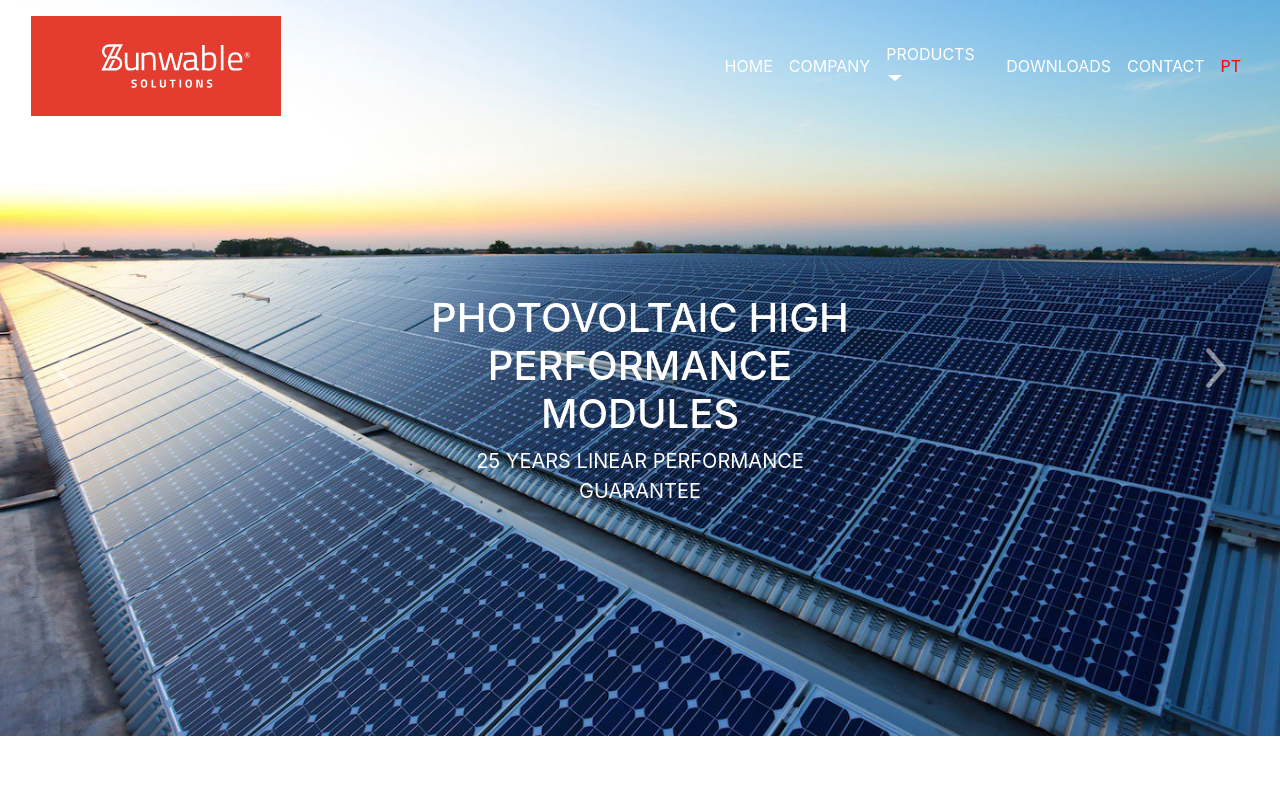
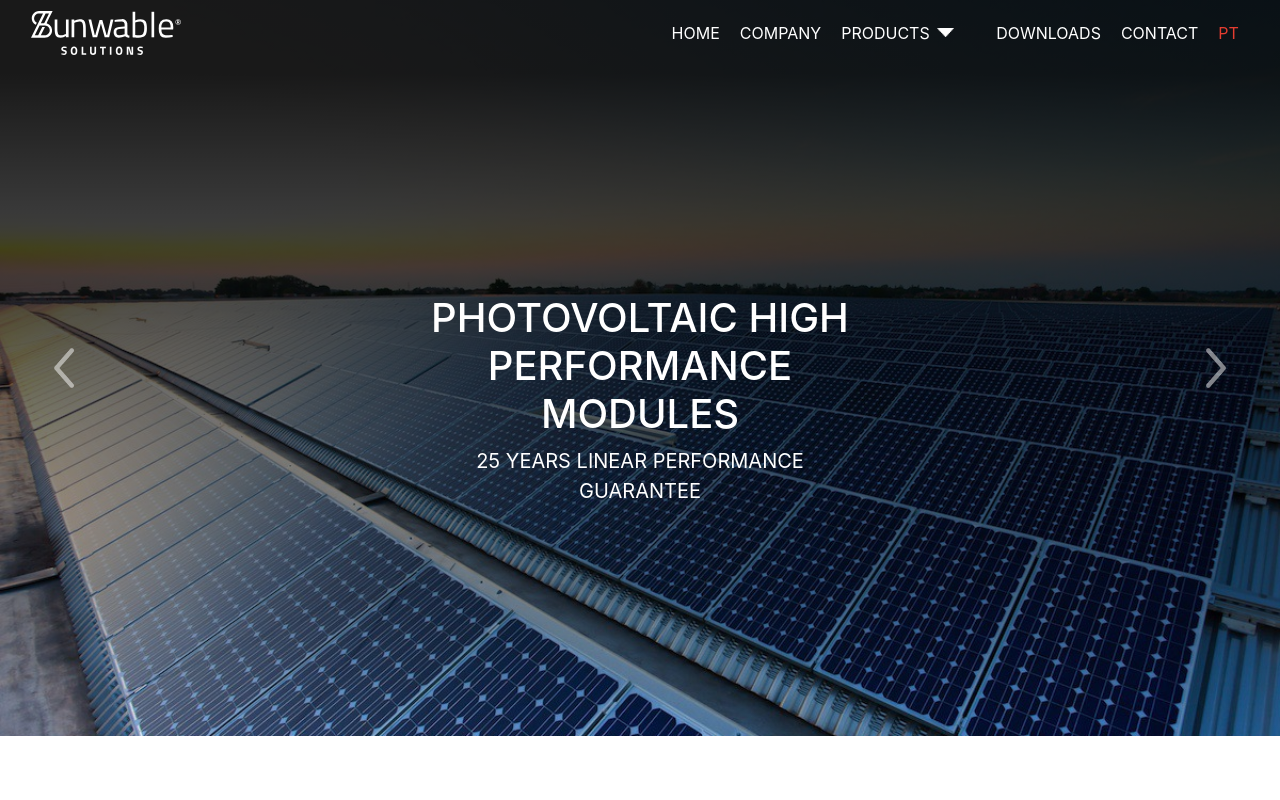
Before and after one commit to JoaoFreitas2002/sunwable, an Angular app: page / in a window 1280 px wide. Shown: the top 800 px of the page. Built offline with nearby package versions, Linux system fonts and the light colour scheme.

Commit message:
#safe save

```diff
--- a/src/app/app.component.css
+++ b/src/app/app.component.css
@@ -9,13 +9,14 @@
 @media (min-width: 768px) {
   /*Navbar*/
   nav {
+    padding-top: 1rem;
+    transition: 750ms ease;
     background: transparent !important;
-    padding-top: 1rem;
   }
 
   .nv img {
-    height: 100px;
-    width: 250px;
+    height: 50px;
+    width: 150px;
   }
 
   .nav-link, .dropdown-item {
@@ -24,7 +25,7 @@
   }
 
   .dropdown-item:hover {
-    background-color: red;
+    background-color: #E43D30;
   }
 
   .navbar-nav {
@@ -37,7 +38,7 @@
   }
 
   .pt {
-    color: red !important;
+    color: #E43D30 !important;
   }
 
   .nav-link .img2 {
@@ -53,7 +54,7 @@
   }
 
   .dropdown-menu {
-    background-color: red;
+    background-color: #E43D30;
     display: none;
     line-height: 1.5rem;
     text-align: center;
@@ -64,9 +65,18 @@
   }
 
   /*Carousel*/
-  .carousel-item img {
-    width: 100%;
+  .carousel-item #span1 {
     height: 736px;
+    background-image: linear-gradient(to bottom, rgba(0, 0, 0, 0.9) 10%, rgba(0, 0, 0, 0.70) 40%,
+    rgba(0, 0, 0, 0.50) 60%, rgba(0, 0, 0, 0.30) 80%, rgba(0, 0, 0, 0) 100%), url('../assets/images/hero_1.jpg');
+    background-size: 100%;
+  }
+
+  .carousel-item #span2 {
+    height: 736px;
+    background-image: linear-gradient(to bottom, rgba(0, 0, 0, 0.9) 10%, rgba(0, 0, 0, 0.70) 40%,
+    rgba(0, 0, 0, 0.50) 60%, rgba(0, 0, 0, 0.30) 80%, rgba(0, 0, 0, 0) 100%), url('../assets/images/about_1.jpg');
+    background-size: 100%;
   }
 
   .carousel-control-next, .carousel-control-prev {
@@ -408,7 +418,7 @@
 
   /*  container6*/
   #container6 {
-    background-color: #F6F6F6;
+    background-color: white;
     height: 390px;
     margin: 0;
     padding: 0;
--- a/src/app/app.component.html
+++ b/src/app/app.component.html
@@ -1,4 +1,4 @@
-<nav class="navbar fixed-top navbar-expand-lg navbar-light bg-light">
+<nav class="navbar fixed-top navbar-expand-lg" id="nav">
   <div class="container-fluid">
     <a class="nv">
       <img src="assets/images/logo.svg" alt="">
@@ -18,7 +18,7 @@
             <img class="img1" src="assets/arrows/dropdown_arrow_down.png" alt="menu">
           </a>
           <ul class="dropdown-menu" aria-labelledby="navbarDropdownMenuLink2" id="dropdown1">
-            <li class="nav-item dropdown dropend" id="seconddrop">
+            <li class="nav-item dropdown dropright" id="seconddrop">
               <a class="nav-link" href="#" id="navbarDropdownMenuLink2" role="button"
                  data-bs-toggle="dropdown" aria-expanded="false">
                 <img class="img2" src="assets/arrows/dropdown_arrow.png" alt="menu">
@@ -49,31 +49,31 @@
     </div>
   </div>
 </nav>
-<div id="carouselExampleControls" class="carousel slide" data-bs-ride="carousel" data-bs-interval="20000"
+<div id="carouselExampleControls" class="carousel slide carousel-fade" data-bs-ride="carousel" data-bs-interval="10000"
      data-bs-keyboard="false" data-bs-pause="false" data-bs-slide="true">
   <div class="carousel-inner">
     <div class="carousel-item active">
-      <img src="assets/images/hero_1.jpg" class="d-block w-100" alt="">
+      <span class="d-block w-100" id="span1"></span>
       <div class="text-hover-carousel">
         <h5>photovoltaic high performance modules</h5>
         <p>25 years linear performance guarantee</p>
       </div>
     </div>
     <div class="carousel-item">
-      <img src="assets/images/about_1.jpg" class="d-block w-100" alt="">
-      <div class="text-hover-carousel" style="width: 45%;left: 30%">
+      <span class="d-block w-100" id="span2"></span>
+      <div class="text-hover-carousel" style="width: 45%;left: 27%">
         <h5>High performance and quality</h5>
         <p>15 years manufacturer's warranty</p>
       </div>
     </div>
   </div>
-  <a class="carousel-control-prev" href="#carouselExampleControls" role="button" data-bs-slide="prev">
+  <a class="carousel-control-prev" href="#carouselExampleControls" role="button" data-slide="prev">
     <span class="carousel-control-prev-icon" aria-hidden="true"></span>
-    <span class="visually-hidden">Previous</span>
+    <span class="sr-only">Previous</span>
   </a>
-  <a class="carousel-control-next" href="#carouselExampleControls" role="button" data-bs-slide="next">
+  <a class="carousel-control-next" href="#carouselExampleControls" role="button" data-slide="next">
     <span class="carousel-control-next-icon" aria-hidden="true"></span>
-    <span class="visually-hidden">Next</span>
+    <span class="sr-only">Next</span>
   </a>
 </div>
 <div class="container" id="container1">
@@ -225,8 +225,10 @@
 <div class="container" id="footer">
   <div class="row">
     <div class="copyright">
-    <h6 style="width: 45%;margin-left: 20%">Copyright ©2020 All rights reserved | by </h6>
-    <h6 style="width: 20%">Paleta3</h6>
+      <h6 style="width: 45%;margin-left: 20%">Copyright ©2020 All rights reserved | by </h6>
+      <h6 style="width: 20%">Paleta3</h6>
     </div>
   </div>
 </div>
+
+<script src="navbar_scroll.js"></script>
--- a/src/index.html
+++ b/src/index.html
@@ -2,27 +2,24 @@
 <html lang="en">
 <head>
   <meta charset="utf-8">
-  <title>App</title>
+  <title>Sunwable</title>
   <base href="/">
   <meta name="viewport" content="width=device-width, initial-scale=1">
   <link rel="icon" type="image/x-icon" href="favicon.ico">
-  <!--Bootstrap-->
-  <link href="https://cdn.jsdelivr.net/npm/bootstrap@5.0.0-beta1/dist/css/bootstrap.min.css" rel="stylesheet"
-        integrity="sha384-giJF6kkoqNQ00vy+HMDP7azOuL0xtbfIcaT9wjKHr8RbDVddVHyTfAAsrekwKmP1" crossorigin="anonymous">
+  <!--Bootstrap v4.5-->
+  <link rel="stylesheet" href="https://cdn.jsdelivr.net/npm/bootstrap@4.5.3/dist/css/bootstrap.min.css"
+        integrity="sha384-TX8t27EcRE3e/ihU7zmQxVncDAy5uIKz4rEkgIXeMed4M0jlfIDPvg6uqKI2xXr2" crossorigin="anonymous">
 </head>
 <body>
 <app-root></app-root>
-<!--Jquery-->
 <script src="https://code.jquery.com/jquery-3.5.1.slim.min.js"
         integrity="sha384-DfXdz2htPH0lsSSs5nCTpuj/zy4C+OGpamoFVy38MVBnE+IbbVYUew+OrCXaRkfj"
         crossorigin="anonymous"></script>
-<!--Popper-->
-<script src="https://cdn.jsdelivr.net/npm/@popperjs/core@2.5.4/dist/umd/popper.min.js"
-        integrity="sha384-q2kxQ16AaE6UbzuKqyBE9/u/KzioAlnx2maXQHiDX9d4/zp8Ok3f+M7DPm+Ib6IU"
+<script src="https://cdn.jsdelivr.net/npm/popper.js@1.16.1/dist/umd/popper.min.js"
+        integrity="sha384-9/reFTGAW83EW2RDu2S0VKaIzap3H66lZH81PoYlFhbGU+6BZp6G7niu735Sk7lN"
         crossorigin="anonymous"></script>
-<!--Bootstrap-->
-<script src="https://cdn.jsdelivr.net/npm/bootstrap@5.0.0-beta1/dist/js/bootstrap.min.js"
-        integrity="sha384-pQQkAEnwaBkjpqZ8RU1fF1AKtTcHJwFl3pblpTlHXybJjHpMYo79HY3hIi4NKxyj"
+<script src="https://cdn.jsdelivr.net/npm/bootstrap@4.5.3/dist/js/bootstrap.min.js"
+        integrity="sha384-w1Q4orYjBQndcko6MimVbzY0tgp4pWB4lZ7lr30WKz0vr/aWKhXdBNmNb5D92v7s"
         crossorigin="anonymous"></script>
 </body>
 </html>
```
Also changed, not shown: src/app/navbar_scroll.js (+6 -10 lines), src/assets/images/logo.svg.
